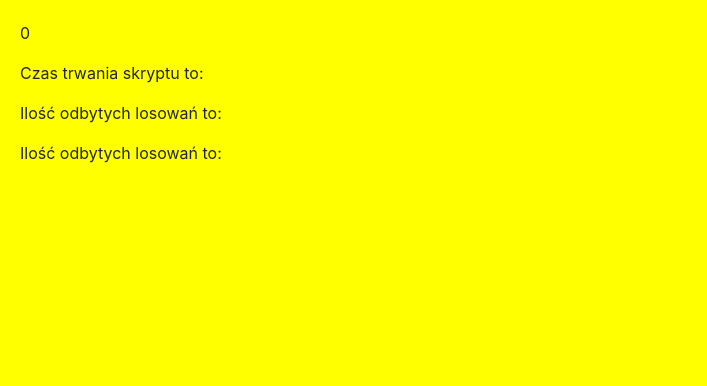
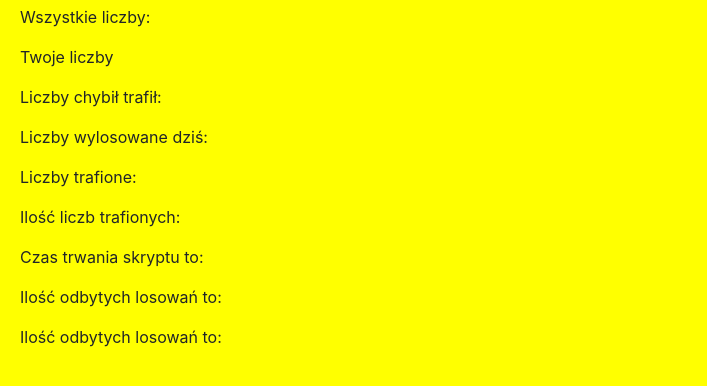
Before and after one commit to szczepaniakmichal/lottery_machine, a plain HTML site: page index.html in a window 1280 px wide. Shown: the part 220-606 px from the top of the page, without its empty margins (0-707 px from the left). Drawn offline with nearby package versions, Linux system fonts and the light colour scheme.

Commit message:
add userNumbers in HTML

```diff
--- a/index.html
+++ b/index.html
@@ -43,11 +43,12 @@
 <label for="number10"><input type="checkbox" name="" id="number10" value="10">10</label>
 
 
-    <p id="wszystkieLiczby"></p>
-    <p id="liczbyChybiłTrafił"></p>
-    <p id="liczbyWylosowaneDzis"></p>
-    <p id="liczbyTrafione"></p>
-    <p id="iloscLiczbTrafionych">0</p>
+    <p id="wszystkieLiczby">Wszystkie liczby:</p>
+    <p id="UserNumbers">Twoje liczby</p>
+    <p id="liczbyChybiłTrafił">Liczby chybił trafił:</p>
+    <p id="liczbyWylosowaneDzis">Liczby wylosowane dziś:</p>
+    <p id="liczbyTrafione">Liczby trafione:</p>
+    <p id="iloscLiczbTrafionych">Ilość liczb trafionych:</p>
     <p id="czasLosowania">Czas trwania skryptu to:</p>
     <p id="iloscLosowan">Ilość odbytych losowań to:</p>
     <p id="iloscLosowan2">Ilość odbytych losowań to:</p>
--- a/script.js
+++ b/script.js
@@ -66,6 +66,7 @@ const sprawdzenie_trafien = () => {
 
 const renderowanie = () => {
     document.getElementById('wszystkieLiczby').innerHTML = `Wszystkie liczby: ${wszystkie_liczby}`;
+    document.getElementById('UserNumbers').innerHTML = `Twoje liczby: ${liczby_gracza}`;
     document.getElementById('liczbyChybiłTrafił').innerHTML = `Liczby chybił trafił: ${liczby_chybil_trafil}`;
     document.getElementById('liczbyWylosowaneDzis').innerHTML = `Liczby wylosowane dziś: ${liczby_wylosowane_dzis}`;
     document.getElementById('liczbyTrafione').innerHTML = `Liczby trafione: ${liczby_trafione}`;
@@ -99,11 +100,11 @@ const wszystkieFunkcje = () => {
     liczby_gracza = [];
 };
 
-console.log(`Wszystkie liczby: ${wszystkie_liczby}`);
-console.log(`Liczby chybił trafił: ${liczby_chybil_trafil}`);
-console.log(`Liczby wylosowane dziś: ${liczby_wylosowane_dzis}`);
-console.log(`Liczby trafione: ${liczby_trafione}`);
-console.log(`Ilość liczb trafionych: ${liczby_trafione.length}`);
+// console.log(`Wszystkie liczby: ${wszystkie_liczby}`);
+// console.log(`Liczby chybił trafił: ${liczby_chybil_trafil}`);
+// console.log(`Liczby wylosowane dziś: ${liczby_wylosowane_dzis}`);
+// console.log(`Liczby trafione: ${liczby_trafione}`);
+// console.log(`Ilość liczb trafionych: ${liczby_trafione.length}`);
 
 // let ciagleLosowanie = window.setInterval(function () {
 //     wszystkieFunkcje();
```
